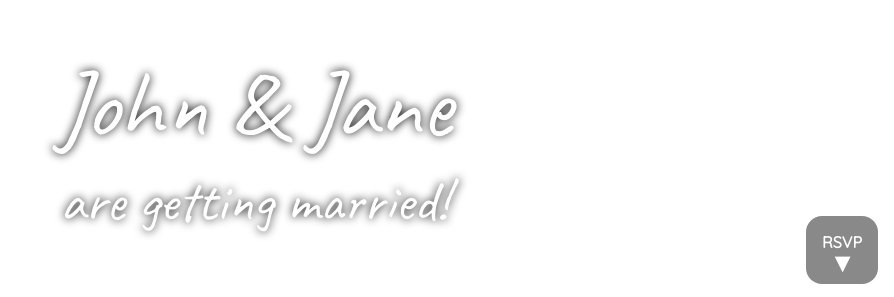
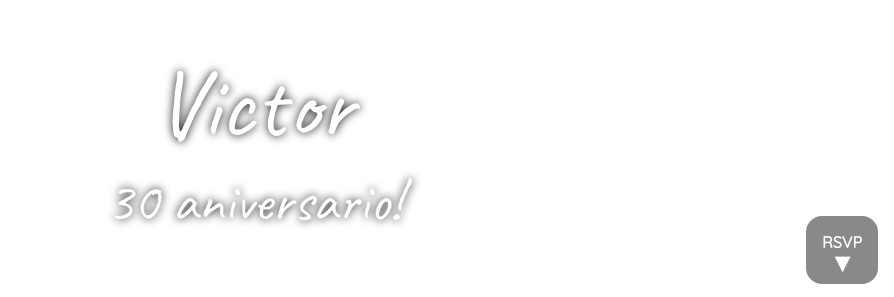
Before and after one commit to gonzaloiniesta/gonzaloiniesta.github.io, a plain HTML site: page index.html in a window 1280 px wide. Shown: the part 500-797 px from the top of the page, without its empty margins (386-1280 px from the left). Drawn offline with Linux system fonts and the light colour scheme; some packages are replaced by stand-ins of ours; files that its build step writes are made by us from their sources; a script that the page names is missing; files whose address does not match are found by name.

Commit message:
change index

```diff
--- a/index.html
+++ b/index.html
@@ -2,17 +2,17 @@
 <html lang="en">
   <head>
     <meta charset="UTF-8">
-    <title>John and Jane's Wedding</title>
-    <link rel="stylesheet" type="text/css" href="./victor/theme.css">
-    <link rel="stylesheet" type="text/css" href="./victor/icons/css/all.min.css">
+    <title>Victor 30 aniversario</title>
+    <link rel="stylesheet" type="text/css" href="theme.css">
+    <link rel="stylesheet" type="text/css" href="./icons/css/all.min.css">
     <link href="https://fonts.googleapis.com/css?family=Caveat|Quicksand&display=swap" rel="stylesheet">
     <meta name="viewport" content="width=device-width, initial-scale=1">
   </head>
   <body>
     <header class="header">
       <h1 class="heading">
-        John & Jane
-        <span class="heading-subtext"> are getting married!</span>
+        Victor
+        <span class="heading-subtext"> 30 aniversario!</span>
       </h1>
     </header>
     <a data-scroll class="fixed-button" href="#rsvp" id="rsvpButton">RSVP</a>
@@ -33,7 +33,7 @@
         <i class="fas fa-map-marked-alt"></i>
         <h3 class="details-heading">Location</h3>
         <p><a rel="noopener" href="#">Grand Venue Place</a>, City, State</p>
-        <img class="resort-image" src="./victor/img/resort.jpeg" alt="Resort" />
+        <img class="resort-image" src="./img/resort.jpeg" alt="Resort" />
       </div>
       <div class="details">
         <i class="fas fa-suitcase"></i>
@@ -61,7 +61,7 @@
         <!-- <iframe title="RSVP" src="" style="width:100%;" height="960" frameborder="0" marginheight="0" marginwidth="0">Loading…</iframe> -->
       </div>
     </section>
-    <script src="./victor/js/smooth-scroll.polyfills.min.js"></script>
+    <script src="./js/smooth-scroll.polyfills.min.js"></script>
     <script defer>
       var scroll = new SmoothScroll('a[href*="#"]');
       var rsvpButton = document.getElementById('rsvpButton')
```
